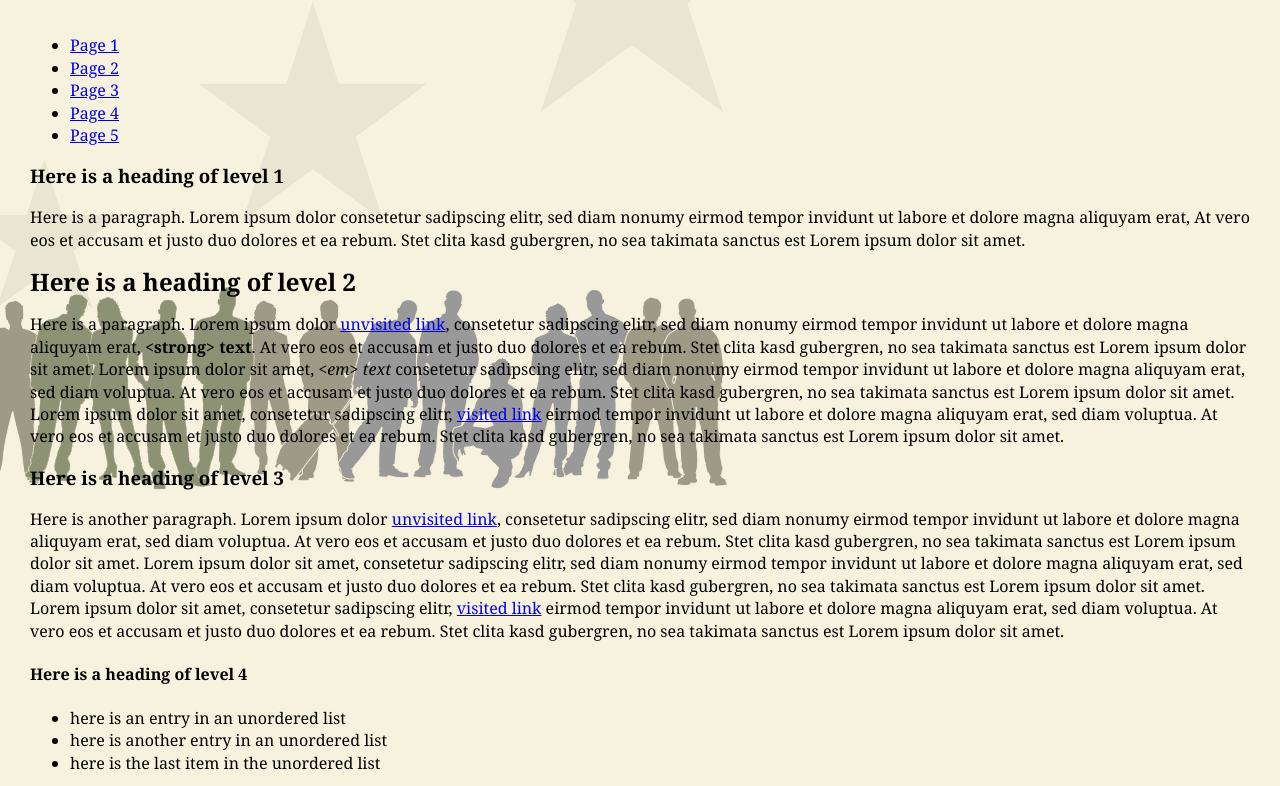
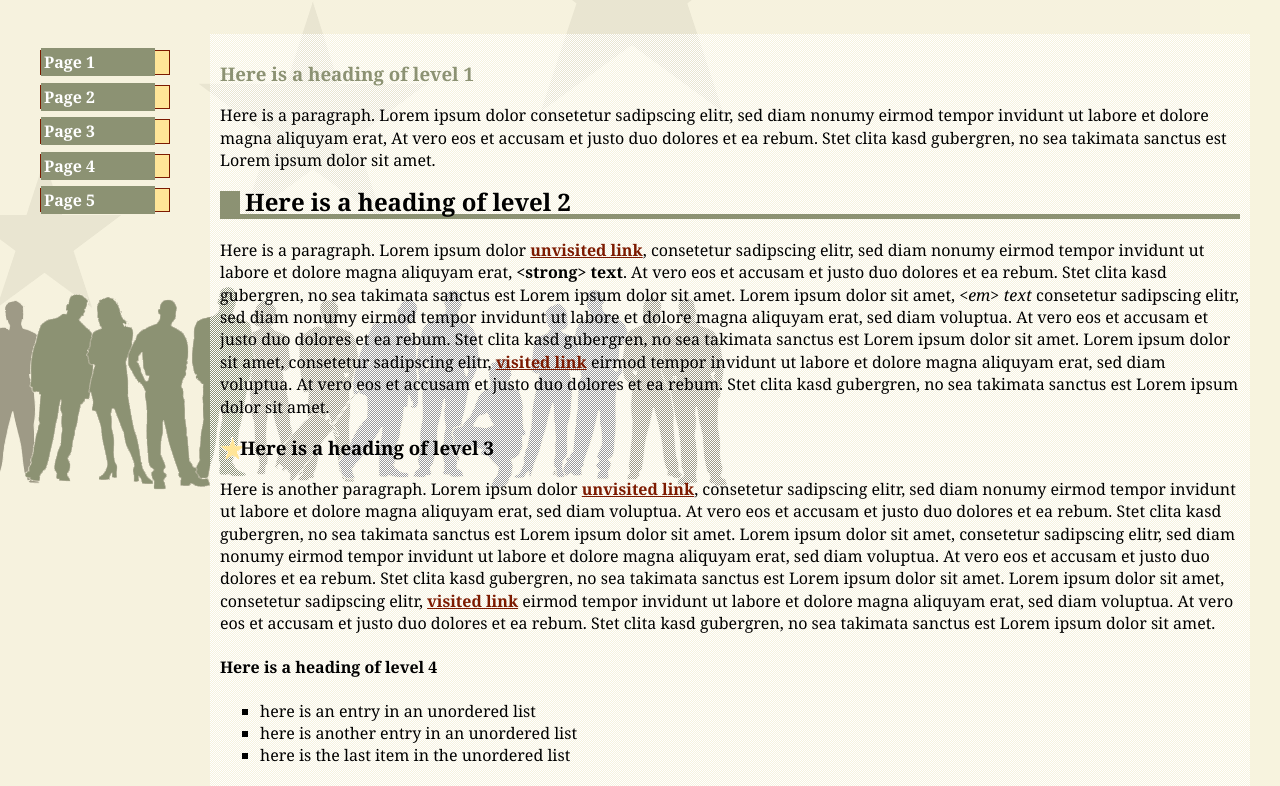
Before and after one commit to gisselle-h/gisselle-h.github.io, a plain HTML site: page week03/index.html in a window 1280 px wide. Shown: the part 143-929 px from the top of the page. Drawn offline with Linux system fonts and the light colour scheme.

Commit message:
Completed part 2

```diff
--- a/week03/styles.css
+++ b/week03/styles.css
@@ -17,4 +17,95 @@
      color: #7C1A00;
      padding: 40px 40px 40px 120px;
      background-image: url("header-image-1.gif");
+     background-repeat: no-repeat;
  }
+
+#container {
+  margin-bottom: 30px;
+}
+
+nav {
+  float: left;
+  width: 150px;
+}
+
+nav ul {
+  padding: 0 ; //if 0 px isnt needed
+  margin: 0;
+  list-style-type: none;
+  color: #7C1A00;
+}
+
+nav li {
+  margin: 10px;
+  border: 1px;
+  border-style: solid;
+  border-color: #7C1A00;
+  background-color: #FFE597;
+}
+
+nav a {
+  color: white;
+  background-color: #8C9273;
+  padding: 3px 60px 3px 3px;
+  text-decoration: none;
+}
+
+nav a:hover {
+  background-color: #7C1A00;
+}
+
+#content {
+  background-image: url("trans-bg.gif");
+  border: 1px;
+  border-color: #CCCCCC;
+  margin-left: 180px;
+  padding: 10px;
+}
+
+footer {
+  clear: both;
+  text-align: center;
+}
+
+footer li {
+  display: inline;
+  padding: 10px;
+}
+
+h1 {
+color: #8C9273;
+}
+
+h2 {
+  border-left-width: 20px;
+  border-left-color: #8C9273;
+  border-left-style: solid;
+  border-bottom-width: 5px;
+  border-bottom-color: #8C9273;
+  border-bottom-style: solid;
+  padding-left: 5px;
+}
+
+h3 {
+  background-image: url("header-star-1.gif");
+  background-repeat: no-repeat;
+  padding-left: 20px;
+}
+
+blockquote {
+  background-color:  #FFE597;
+}
+
+ul {
+  list-style-type: square;
+}
+
+a {
+  color:  #7C1A00;
+  font-weight: bold;
+}
+
+a:hover {
+  background-color:  #FFE597;
+}
```
Also changed, not shown: week03/header-star-1.gif (added), week03/trans-bg.gif (added).
